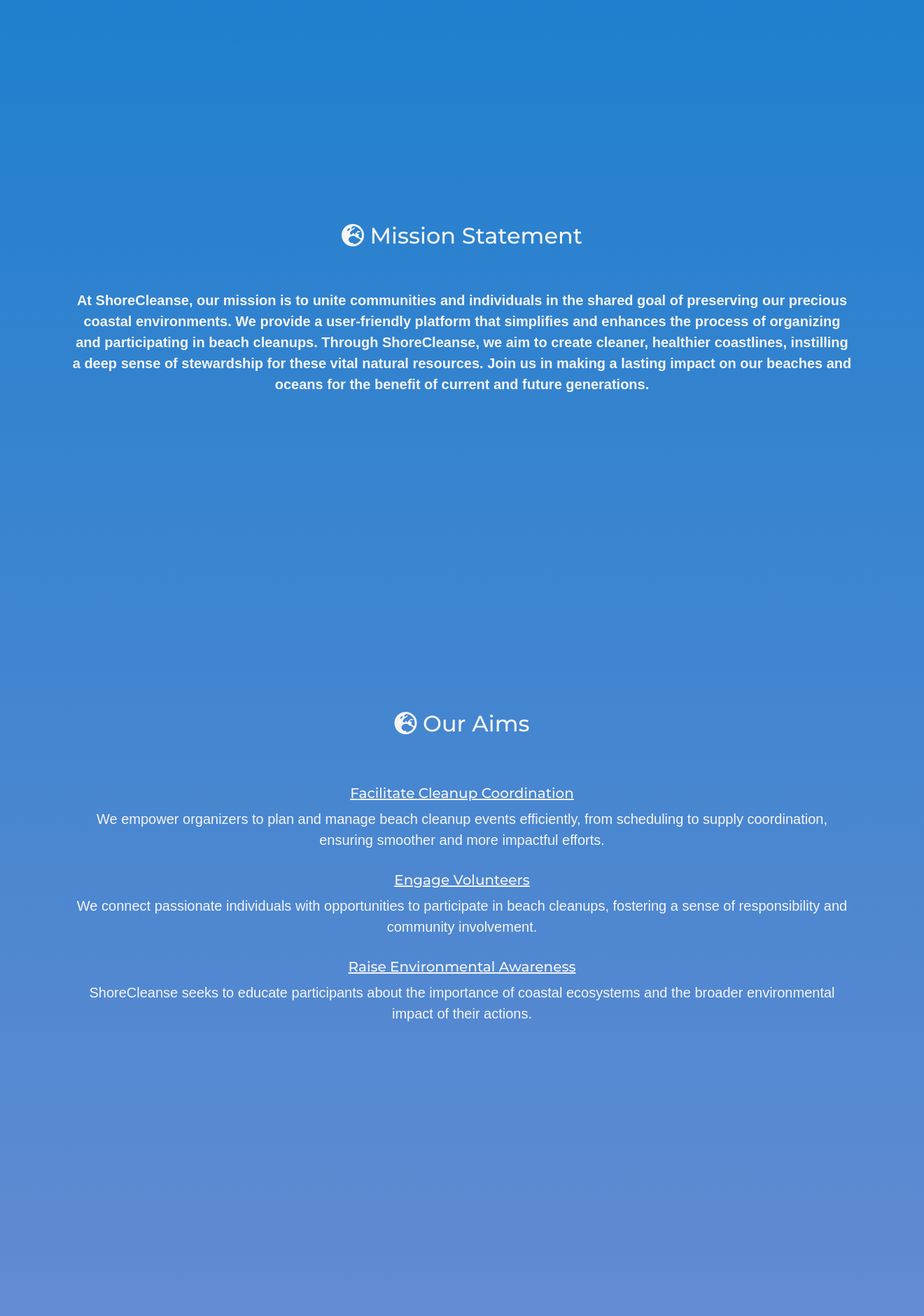
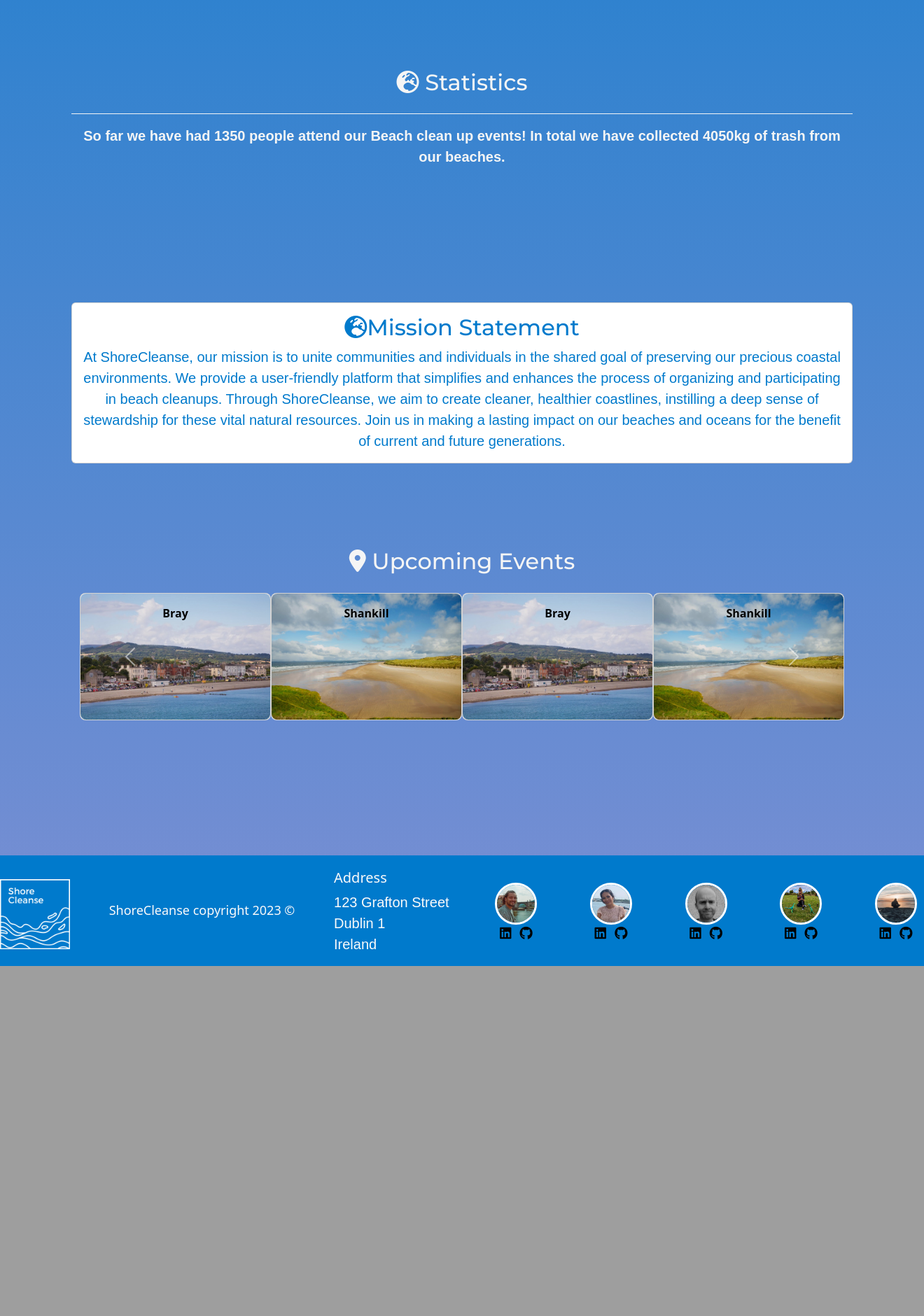
Before and after one commit to KTC96/ShoreCleanse, a Django app: page / in a window 1320 px wide; the page is wider, and only the part inside the window is pictured. Shown: the part 871-2751 px from the top of that part at 70% size. After the commit the page ends 2251 px from the top of that part, so only its background shows below. Run offline with Django 4.2, Linux system fonts and the light colour scheme; data comes from the database, SQL or seed files in the repository; both versions use the stored data as it was after the commit; some libraries are stand-ins or nearby versions.

Commit message:
Add funcionality to home page to dynamically update figures

```diff
--- a/shorecleanse/views.py
+++ b/shorecleanse/views.py
@@ -3,7 +3,19 @@
 
 def index(request):
     eventList = Event.objects.all()
-    return render(request, 'index.html', {'eventList': eventList})
+    total = 0
+    weight = 3
+    for people in eventList:
+         total += people.attendees
+    trash_collected = total * weight
+    road = trash_collected / 1000
+    context = {
+         'eventList': eventList,
+         'trash_collected': trash_collected,
+         'road': road,
+         'total': total
+    }
+    return render(request, 'index.html', context)
 
 def about(request):
 	return render(request, 'about.html')
--- a/static/css/style.css
+++ b/static/css/style.css
@@ -174,16 +174,15 @@
 }
 
 .mission-intro {
+    height: 50vh;
     display: flex;
     flex-direction: column;
     justify-content: center;
     align-items: center;
-    height: 100vh;
 }
 
 
 .mission-aims {
-    height: 100vh;
     display: flex;
     flex-direction: column;
     justify-content: center;
@@ -202,7 +201,7 @@
 }
 
 .locations {
-    height: 100vh;
+    height: 80vh;
     display: flex;
     flex-direction: column;
     justify-content: center;
--- a/templates/base.html
+++ b/templates/base.html
@@ -38,7 +38,7 @@
 <body>
 
     <nav class="navbar navbar-expand-lg navbar-light bg-light ">
-        <div class="container-fluid bg-color">
+        <div class="container-fluid bg-color px-5">
             <a class="navbar-brand" href="{% url 'index' %}"><img class="logo"
                     src="{% static 'uploads/logo.png' %}"></a>
             <button class="navbar-toggler" type="button" data-bs-toggle="collapse" data-bs-target="#navbarNavDropdown"
@@ -100,7 +100,7 @@
     {% endblock %}
 
     <footer class="container-fluid bg-color">
-        <div class="row">
+        <div class="row g-0">
             <div class="col-sm-12">
                 <div class="developer-and-address-container">
                     <a href="{% url 'index' %}"><img class="logo logo-footer" src="{% static 'uploads/logo.png' %}"></a>
--- a/templates/index.html
+++ b/templates/index.html
@@ -3,7 +3,7 @@
 {% block content %}
 <!-- Main heading -->
 <div class="container-fluid main-heading-container">
-    <div class="row">
+    <div class="row g-0">
         <div class="col-12">
             <section class="callout jumbotron text-center">
                 <div class="text-background-blue">
@@ -12,7 +12,7 @@
                     </h1>
                     <hr class="block-divider" />
                     <p class="lead">
-                        Last month our users collected enough rubbish to pave <strong>0.5 miles</strong> of sustainable
+                        Last month our users collected enough rubbish to pave <strong>{{ road }}Km</strong> of sustainable
                         roads.
                     </p>
                 </div>
@@ -25,14 +25,30 @@
 <!-- Mission statement -->
 <div class="bg-color-gradient">
     <section class="mission">
+        <div class="row">
+            <div class="col">
+
+            </div>
+        </div>
         <div class="container mission-container content-container">
             <div class="row">
                 <div class="col-12 page-header text-center">
-                    <div class="mission-intro">
+                    <div>
                         <h2 class="mission-heading hidden mission-animation"><i class="fa-solid fa-earth-europe"></i>
-                            Mission Statement</h2>
+                            Statistics</h2>
                         <hr class="block-divider hidden mission-animation" />
                         <p class="main-mission-statement hidden mission-animation">
+                            So far we have had {{ total }} people attend our Beach clean up events!
+                            In total we have collected {{ trash_collected }}kg of trash from our beaches.
+                        </p>
+                    </div>
+                    <div class="row about-section mission-intro">
+                        <div class="col-sm-12 col-lg-12 my-5">
+
+                            <div class="card about-text hidden mission-animation">
+                                <div class="card-body text-center">
+                                    <h2 class="card-title"><i class="fa-solid fa-earth-europe"></i>Mission Statement</h2>
+                                    <p class="card-text">
                                         At ShoreCleanse, our mission is to unite communities and individuals in the shared goal of
                                         preserving our precious coastal environments. We provide a user-friendly platform that
                                         simplifies and enhances the process of organizing and participating in beach cleanups.
@@ -45,33 +61,9 @@
                                         and oceans for the benefit of current and future generations.
                                     </p>
                                 </div>
-                    <div class="mission-aims">
-                        <h2 class="mission-heading hidden"><i class="fa-solid fa-earth-europe"></i> Our Aims</h2>
-                        <hr class="block-divider hidden">
-                        <h3 class="aims-subheading hidden cleanup-animation"><u>Facilitate Cleanup Coordination</u></h3>
-                        <p class="hidden cleanup-animation">
-                            We empower organizers to plan and manage beach cleanup
-                            events
-                            efficiently, from scheduling to supply coordination, ensuring smoother and more impactful
-                            efforts.
-
-
-                        </p>
-                        <h3 class="aims-subheading hidden volunteers-animation"><u>Engage Volunteers</u></h3>
-                        <p class="hidden volunteers-animation">
-                            We connect passionate individuals with opportunities to participate in
-                            beach
-                            cleanups, fostering a sense of responsibility and community involvement.
-                        </p>
-                        <h3 class="aims-subheading hidden awareness-animation"><u>Raise Environmental Awareness</u></h3>
-                        <p class="hidden awareness-animation">
-                            ShoreCleanse seeks to educate participants about the
-                            importance of coastal ecosystems and the broader environmental impact of their actions.
-
-                        </p>
-
                             </div>
-
+                        </div>
+                    </div>
                 </div>
             </div>
         </div>
```
Also changed, not shown: db.sqlite3. Lines whose indentation alone changed are shown as unchanged.
